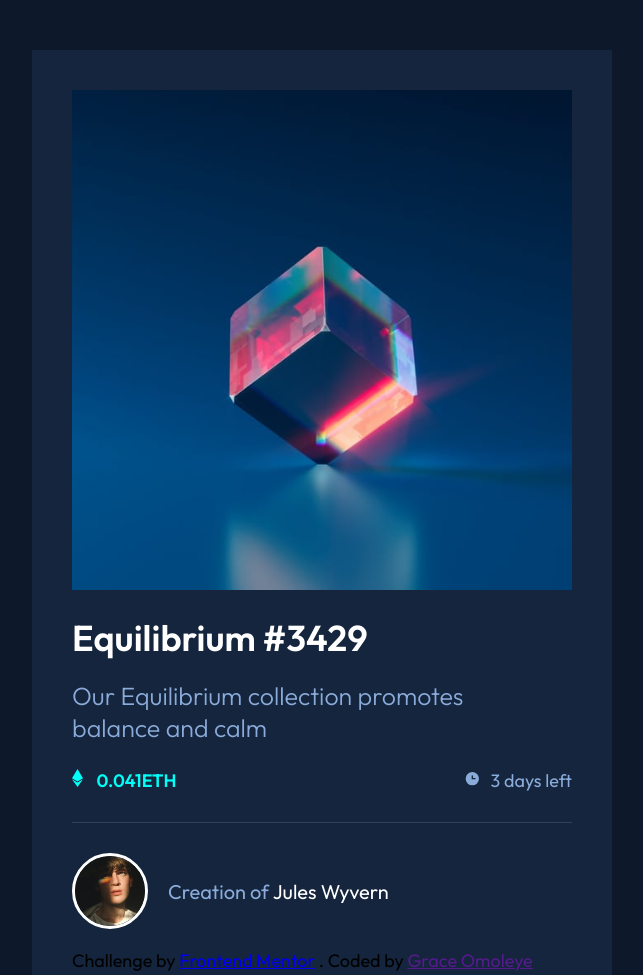
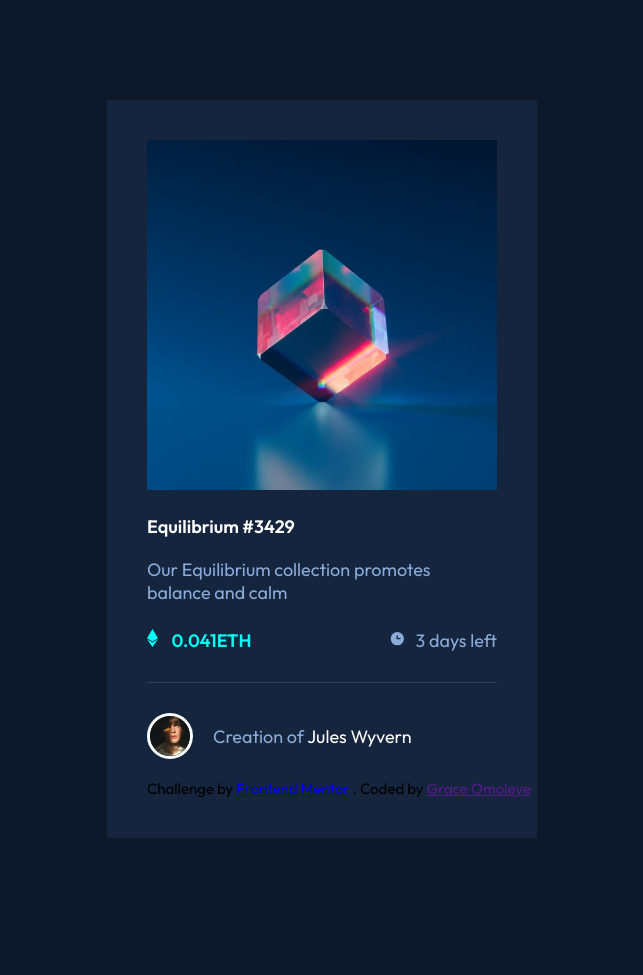
Before and after one commit to Graceomole/Preview-card, a plain HTML site: page index.html in a window 1280 px wide. Shown: the top 975 px of the page, without its empty margins (318-961 px from the left). After the commit the page ends 838 px from the top, so only its background shows below. Drawn offline with Linux system fonts and the light colour scheme.

Commit message:
My preview card project from Frontend Mentor

```diff
--- a/index.html
+++ b/index.html
@@ -13,7 +13,7 @@
     <img  id="etherum" src="images/image-equilibrium.jpg" alt="an equilibrium image" >
     <div class="box" ><img src="/images/icon-view.svg" alt="an icon"></div>
     <div class="content">
-        <h1 class="top">Equilibrium #3429</h1>
+        <p class="top">Equilibrium #3429</p>
         <p class=" summary">Our Equilibrium collection promotes balance and calm</p>
         <ul>
         <li><img src="images/icon-ethereum.svg" alt="a picture of etherum"> 0.041ETH</li>
@@ -23,7 +23,7 @@
             <img class="man" src="images/image-avatar.png" alt="an icon of a man" >
             <p id="creator" >Creation of <span id="name">Jules Wyvern</span></p>
         </div>
-        <p class="infomation">Challenge by <a target="blank"  href="https://www.frontendmentor.io/home">Frontend Mentor</a> . Coded by <a href="">Grace Omoleye</a> </p>
+        <p class="information">Challenge by <a target="blank"  href="https://www.frontendmentor.io/home">Frontend Mentor</a> . Coded by <a href="">Grace Omoleye</a> </p>
     </div>
 </div>
 </body>
--- a/style.css
+++ b/style.css
@@ -9,25 +9,25 @@ body {
     font-family: Outfit, sans-serif;
     font-size: 18px;
     background-color: hsl(217, 54%, 11%);
-    padding: 50px;
+    padding-top: 100px;
     border-radius: 2px;
 }
 
 .container {
     padding: 40px;
     background-color:  hsl(216, 50%, 16%);
-
 }
 
 .container #etherum {
     width: 100%;
+    height:75%;
 }
 
 ul {
     list-style-type: none;
     display: flex;
     justify-content: space-between;
-    align-items: centre;
+    /* align-items: centre; */
     border-bottom: 1px solid hsl(215, 32%, 27%);
     padding-bottom: 30px;
 }
@@ -36,8 +36,8 @@ ul {
     font-weight: 300;
     color: hsl(215, 51%, 70%);
     padding-bottom: 25px;
-    width:400px;
-    font-size: 25px;
+    width:350px;
+    font-weight: 400;
 }
 
 ul img {
@@ -56,9 +56,10 @@ ul :last-child {
 .content .top {
     color: hsl(0, 0%, 100%);
     padding: 20px 0px 20px;
+    font-weight: 600;
 }
 
- .bottom {
+.bottom {
     align-items: center;
     display: flex;
     justify-content: start;
@@ -67,24 +68,24 @@ ul :last-child {
 }
 
 .bottom .man {
-    width: 70px;
+    width: 40px;
     border: 3px solid white;
     border-radius: 50%;
     margin-right: 20px;
 }
 
 #creator {
+    color: hsl(215, 51%, 70%);
     font-weight: 400;
-    color: hsl(215, 51%, 70%);
-    font-size: 20px;
 }
 
 #creator > span {
     color: hsl(0, 0%, 100%);
 }
 
- div .information {
+ .content > .information {
     width: 400px;
+    font-size: 15px;
 }
 
 .content > .top:hover {
@@ -105,9 +106,9 @@ ul :last-child {
 .container > .box{
     position: absolute;
     background-color: hsl(178, 100%, 50% ,60% ) ;
-    top:90px;
-    width: 500px;
-    height:500px;
+    top:140px;
+    width: 350px;
+    height:350px;
     z-index: 999;
     opacity: 0;
     transition: opacity 0.5s ease-in-out;
@@ -127,9 +128,9 @@ ul :last-child {
 
 
 
-@media (min-width: 500px) {
+@media (min-width: 375px) {
     .container {
-        width: 500px;
+        width: 350px;
         margin: 0px auto 0px;
     }
 
```
Also changed, not shown: images/Screenshot.jpg (deleted).
